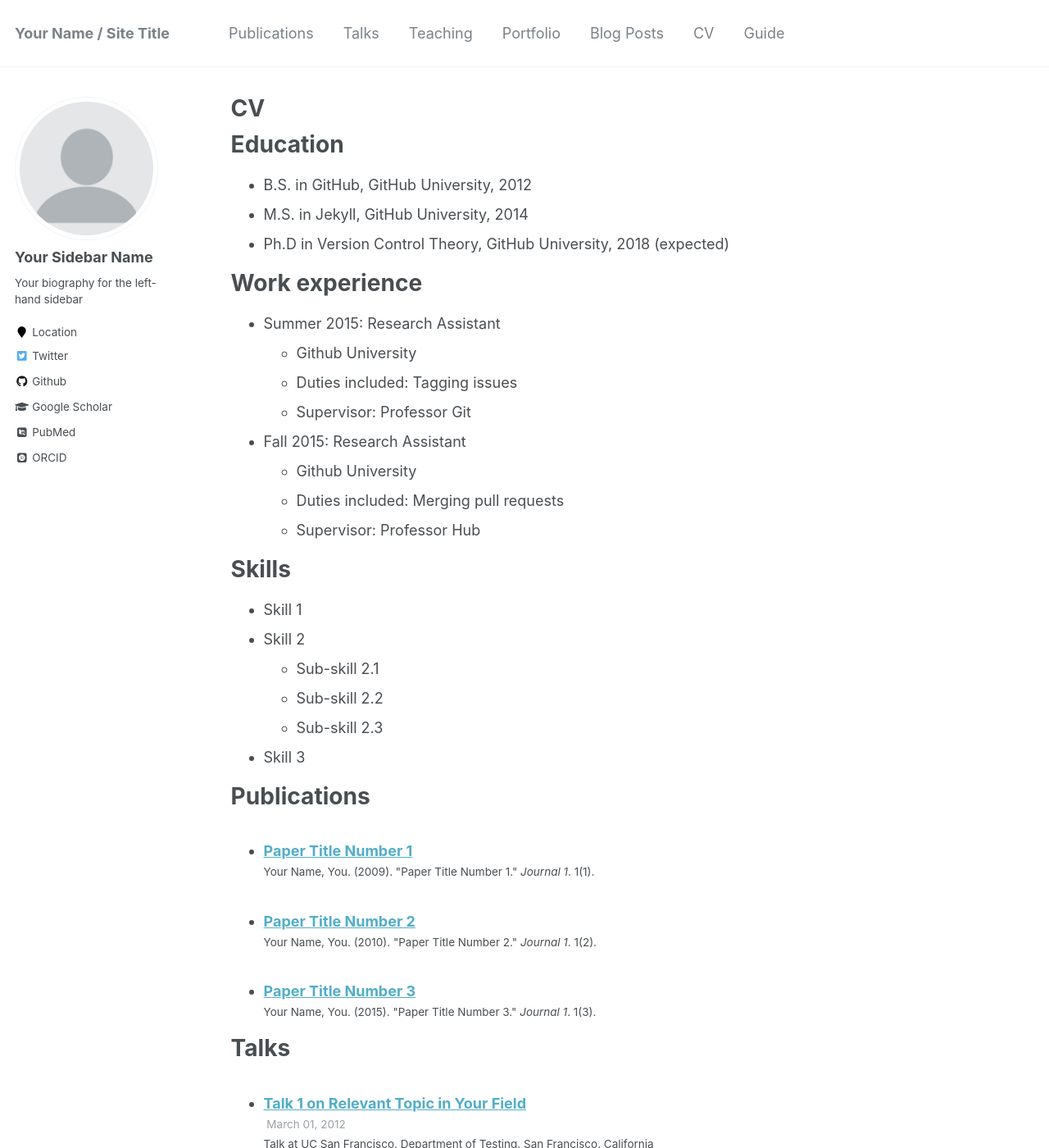
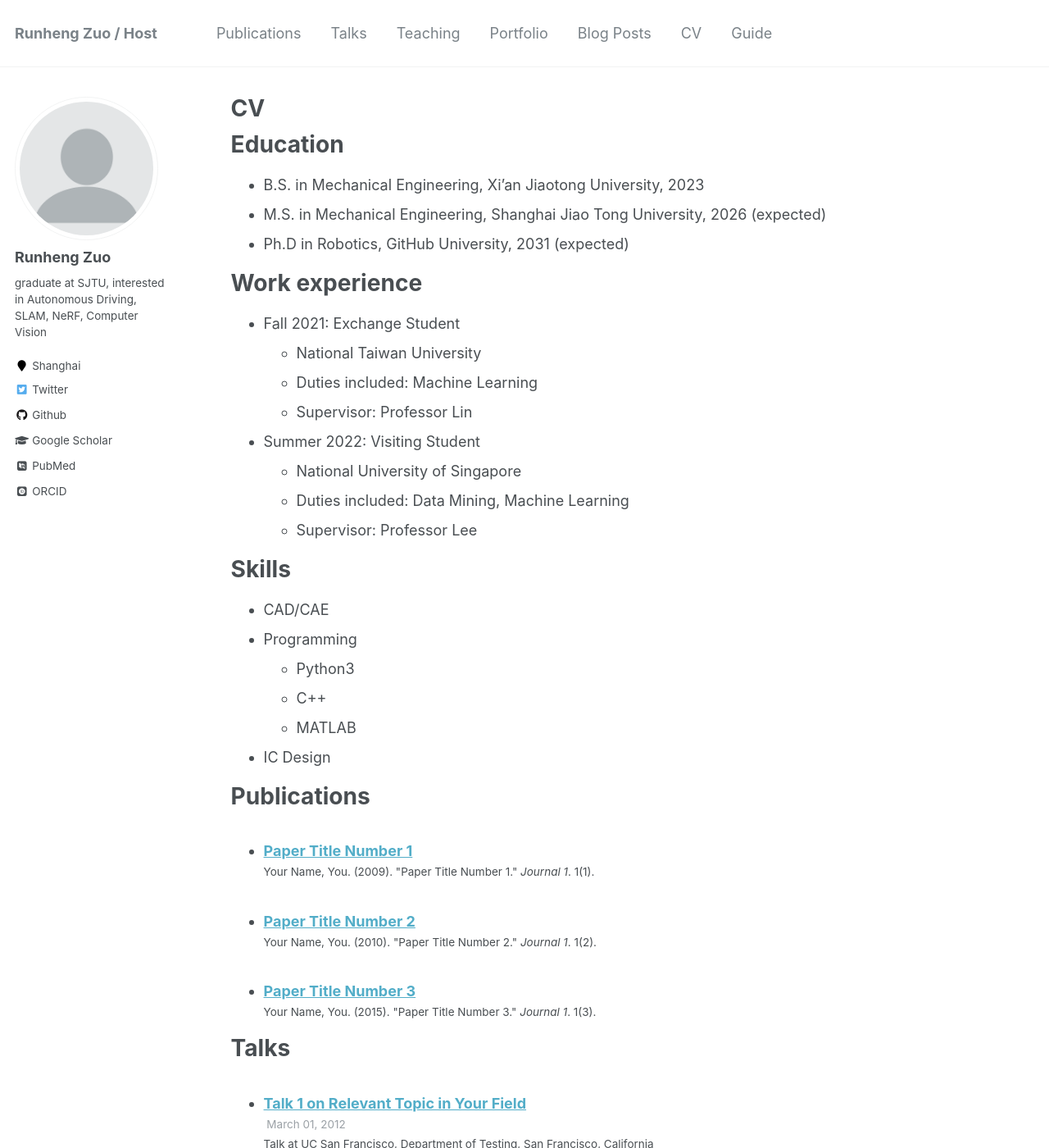
Before and after one commit to runjtu/runhengzuo.github.io, a Jekyll site: the page built from _pages/cv.md, in a window 1280 px wide and 1400 px high. Shown: the whole window at 82% size. Built offline with Jekyll 4.4.1, drawn with Linux system fonts in a browser that asks for light colours; some web fonts are replaced; some of the changed text lies outside the part shown.

Commit message:
update profile

```diff
--- a/_config.yml
+++ b/_config.yml
@@ -7,13 +7,13 @@
 
 # Site Settings
 locale                   : "en-US"
-title                    : "Your Name / Site Title"
+title                    : "Runheng Zuo / Host"
 title_separator          : "-"
-name                     : &name "Your Name"
-description              : &description "personal description"
-url                      : https://academicpages.github.io # the base hostname & protocol for your site e.g. "https://mmistakes.github.io"
+name                     : &name "Runheng Zuo"
+description              : &description "graduate at SJTU"
+url                      : https://runjtu.github.io # the base hostname & protocol for your site e.g. "https://mmistakes.github.io"
 baseurl                  : "" # the subpath of your site, e.g. "/blog"
-repository               : "academicpages/academicpages.github.io"
+repository               : "runjtu/academicpages.github.io"
 teaser                   :  # filename of teaser fallback teaser image placed in /images/, .e.g. "500x300.png"
 breadcrumbs              : false # true, false (default)
 words_per_minute         : 160
@@ -80,10 +80,10 @@ analytics:
 
 # Site Author
 author:
-  name             : "Your Sidebar Name"
+  name             : "Runheng Zuo"
   avatar           : "profile.png"
-  bio              : "Your biography for the left-hand sidebar"
-  location         : "Location"
+  bio              : "graduate at SJTU, interested in Autonomous Driving, SLAM, NeRF, Computer Vision"
+  location         : "Shanghai"
   employer         :
   pubmed           : "https://www.ncbi.nlm.nih.gov/pubmed/?term=john+snow"
   googlescholar    : "http://yourfullgooglescholarurl.com"
@@ -96,7 +96,7 @@ author:
   flickr           :
   facebook         :
   foursquare       :
-  github           : "academicpages"
+  github           : "runjtu"
   google_plus      :
   keybase          :
   instagram        :
--- a/_pages/cv.md
+++ b/_pages/cv.md
@@ -11,30 +11,32 @@ redirect_from:
 
 Education
 ======
-* B.S. in GitHub, GitHub University, 2012
-* M.S. in Jekyll, GitHub University, 2014
-* Ph.D in Version Control Theory, GitHub University, 2018 (expected)
+* B.S. in Mechanical Engineering, Xi'an Jiaotong University, 2023
+* M.S. in Mechanical Engineering, Shanghai Jiao Tong University, 2026 (expected)
+* Ph.D in Robotics, GitHub University, 2031 (expected)
 
 Work experience
 ======
-* Summer 2015: Research Assistant
-  * Github University
-  * Duties included: Tagging issues
-  * Supervisor: Professor Git
+* Fall 2021: Exchange Student
+  * National Taiwan University
+  * Duties included: Machine Learning
+  * Supervisor: Professor Lin
 
-* Fall 2015: Research Assistant
-  * Github University
-  * Duties included: Merging pull requests
-  * Supervisor: Professor Hub
+
+* Summer 2022: Visiting Student
+  * National University of Singapore
+  * Duties included: Data Mining, Machine Learning
+  * Supervisor: Professor Lee
+
 
 Skills
 ======
-* Skill 1
-* Skill 2
-  * Sub-skill 2.1
-  * Sub-skill 2.2
-  * Sub-skill 2.3
-* Skill 3
+* CAD/CAE
+* Programming
+  * Python3
+  * C++
+  * MATLAB
+* IC Design
 
 Publications
 ======
```
